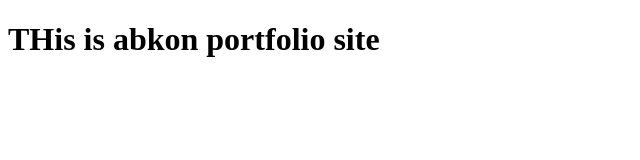
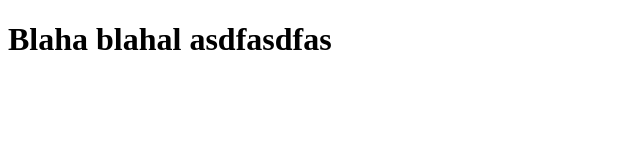
Before and after one commit to Callmiremzy/abkon-portfolio, a plain HTML site: page index.html in a window 1280 px wide. Shown: the whole page, without its empty margins (0-640 px from the left). Drawn offline with Linux system fonts and the light colour scheme.

Commit message:
another change to index file

```diff
--- a/index.html
+++ b/index.html
@@ -7,7 +7,7 @@
 </head>
 <body>
     <main>
-        <h1>THis is abkon portfolio site</h1>
+        <h1>Blaha blahal asdfasdfas</h1>
     </main>
 </body>
 </html>
```
